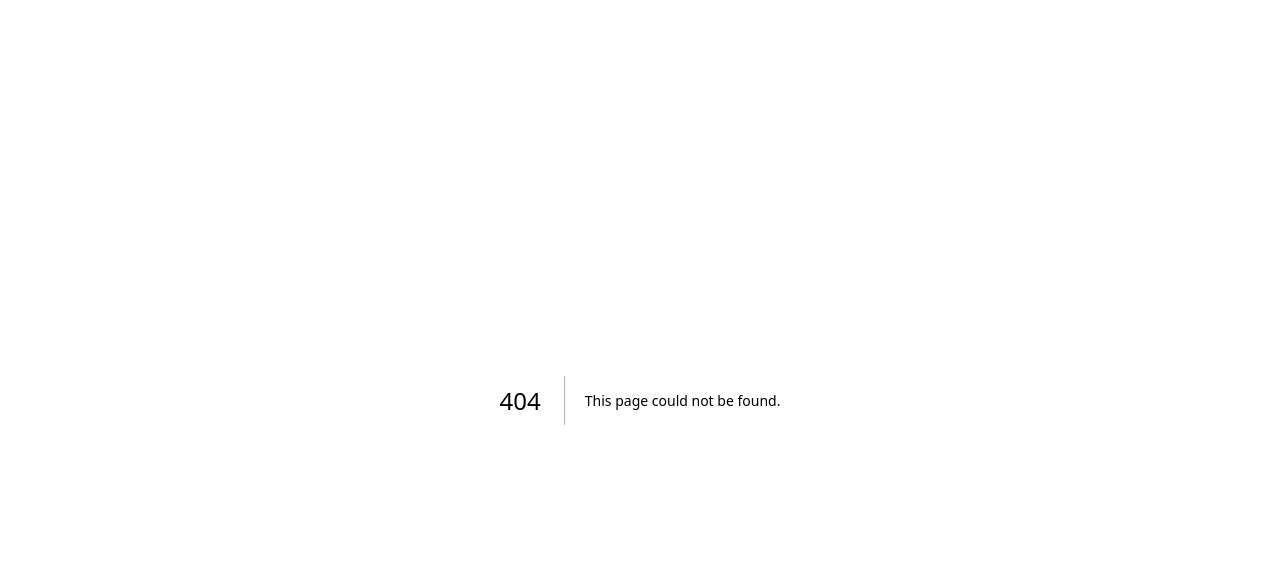
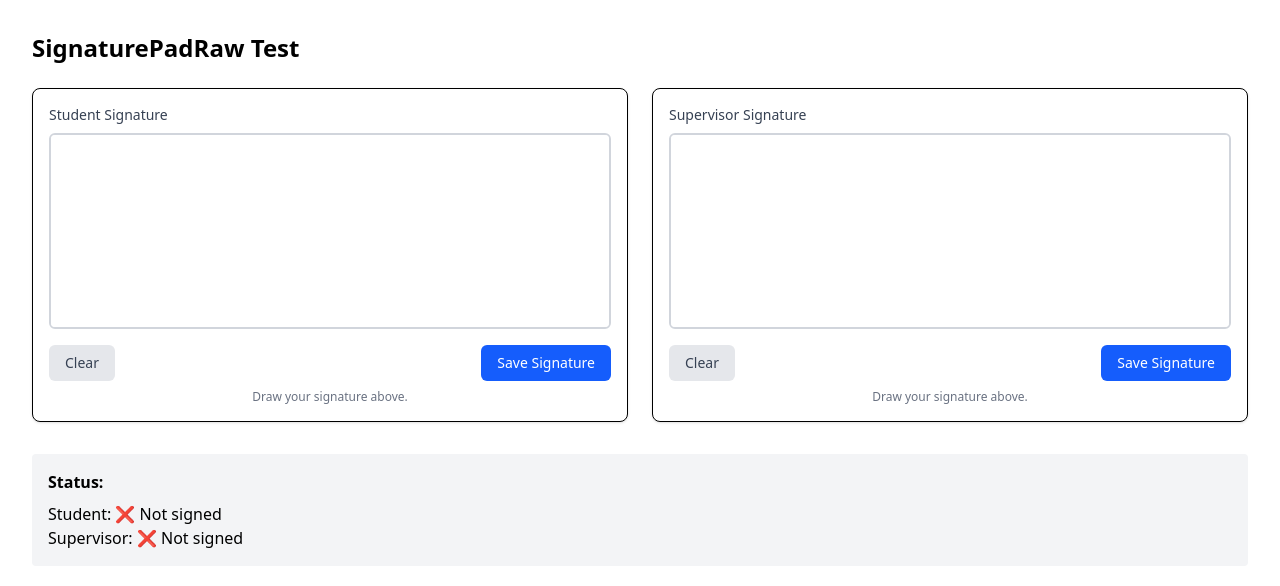
Before and after one commit to JzwylFSE/e-logbook, a Next.js app: page /signaturetest in a window 1280 px wide. Before the commit this address had no page. Shown: the top 586 px of the page. Built offline with nearby package versions, Linux system fonts and the light colour scheme.

Commit message:
signaturepad test

```diff
--- a/package.json
+++ b/package.json
@@ -22,7 +22,8 @@
     "react-datepicker": "^8.4.0",
     "react-dom": "^19.0.0",
     "react-signature-canvas": "^1.1.0-alpha.2",
-    "react-sketch-canvas": "^6.2.0"
+    "react-sketch-canvas": "^6.2.0",
+    "signature_pad": "^5.1.1"
   },
   "devDependencies": {
     "@eslint/eslintrc": "^3",
--- /dev/null
+++ b/src/app/signaturetest/page.js
@@ -0,0 +1,47 @@
+"use client";
+
+import { useState } from "react";
+import SignaturePadRaw from "@/components/SignaturePadRaw";
+
+export default function SignatureTest() {
+  const [studentSig, setStudentSig] = useState(null);
+  const [supervisorSig, setSupervisorSig] = useState(null);
+
+  const handleStudentSave = (signature) => {
+    console.log("🎯 Student Signature Saved:");
+    console.log("Signature data URL length:", signature?.length || 0);
+    console.log("Signature preview:", signature?.substring(0, 100));
+    setStudentSig(signature);
+  };
+
+  const handleSupervisorSave = (signature) => {
+    console.log("🎯 Supervisor Signature Saved:");
+    console.log("Signature data URL length:", signature?.length || 0);
+    console.log("Signature preview:", signature?.substring(0, 100));
+    setSupervisorSig(signature);
+  };
+
+  return (
+    <div className="p-8">
+      <h1 className="text-2xl font-bold mb-6">SignaturePadRaw Test</h1>
+
+      <div className="grid grid-cols-1 md:grid-cols-2 gap-6">
+        <SignaturePadRaw
+          label="Student Signature"
+          onSave={handleStudentSave}
+        />
+
+        <SignaturePadRaw
+          label="Supervisor Signature"
+          onSave={handleSupervisorSave}
+        />
+      </div>
+
+      <div className="mt-8 p-4 bg-gray-100 rounded">
+        <h2 className="font-bold mb-2">Status:</h2>
+        <p>Student: {studentSig ? "✅ Signed" : "❌ Not signed"}</p>
+        <p>Supervisor: {supervisorSig ? "✅ Signed" : "❌ Not signed"}</p>
+      </div>
+    </div>
+  );
+}
--- a/src/components/SignaturePad.jsx
+++ b/src/components/SignaturePad.jsx
@@ -17,9 +17,8 @@ export default function SignaturePad({ onSave, label }) {
   // State to track if the user is currently drawing on the canvas
   const [isDrawing, setIsDrawing] = useState(false);
 
-  /**
-   * Clears the signature canvas.
-   */
+
+   // Clears the signature canvas.
   const handleClear = () => {
     if (sigPad.current) { // Ensure the ref is not null before accessing its methods
       sigPad.current.clear();
--- /dev/null
+++ b/src/components/SignaturePadRaw.jsx
@@ -0,0 +1,102 @@
+'use client';
+
+import { useRef, useEffect, useState } from 'react';
+
+export default function SignaturePadRaw({ onSave, label }) {
+  const canvasRef = useRef(null);
+  const signaturePadRef = useRef(null);
+  const [isDrawing, setIsDrawing] = useState(false);
+
+  // Initialize signature_pad
+  useEffect(() => {
+    const initSignaturePad = async () => {
+      try {
+        // Dynamically import to avoid SSR issues
+        const SignaturePad = (await import('signature_pad')).default;
+
+        if (canvasRef.current) {
+          signaturePadRef.current = new SignaturePad(canvasRef.current, {
+            minWidth: 1,
+            maxWidth: 1,
+            penColor: 'black',
+            backgroundColor: 'rgb(255, 255, 255)'
+          });
+
+          // Set up event listeners
+          signaturePadRef.current.addEventListener('beginStroke', () => {
+            console.log("🖊️ Drawing started on:", label);
+            setIsDrawing(true);
+          });
+
+          signaturePadRef.current.addEventListener('endStroke', () => {
+            console.log("📝 Drawing ended on:", label);
+            setIsDrawing(false);
+          });
+        }
+      } catch (error) {
+        console.error('Error loading signature_pad:', error);
+      }
+    };
+
+    initSignaturePad();
+  }, [label]);
+
+  const handleClear = () => {
+    if (signaturePadRef.current) {
+      signaturePadRef.current.clear();
+      console.log("🧹 Signature cleared on:", label);
+      onSave(null);
+    }
+  };
+
+  const handleSave = () => {
+    if (signaturePadRef.current) {
+      if (signaturePadRef.current.isEmpty()) {
+        console.log("⚠️ Cannot save - signature pad is empty on:", label);
+        onSave(null);
+        return;
+      }
+
+      const signatureDataUrl = signaturePadRef.current.toDataURL();
+      console.log("✅ Signature saved successfully on:", label);
+      onSave(signatureDataUrl);
+    }
+  };
+
+  return (
+    <div className="border rounded-lg p-4 bg-white shadow-sm">
+      <label className="block text-sm font-medium text-gray-700 mb-2">
+        {label}
+      </label>
+
+      <div className="border-2 border-gray-300 rounded-md bg-gray-50 overflow-hidden">
+        <canvas
+          ref={canvasRef}
+          className="w-full h-48"
+          style={{ touchAction: 'none' }}
+        />
+      </div>
+
+      <div className="flex justify-between items-center mt-4">
+        <button
+          type="button"
+          onClick={handleClear}
+          className="px-4 py-2 text-sm bg-gray-200 text-gray-700 rounded-md hover:bg-gray-300"
+        >
+          Clear
+        </button>
+        <button
+          type="button"
+          onClick={handleSave}
+          className="px-4 py-2 text-sm bg-blue-600 text-white rounded-md hover:bg-blue-700"
+        >
+          Save Signature
+        </button>
+      </div>
+
+      <div className="text-center mt-2 text-xs text-gray-500">
+        {isDrawing ? "Drawing..." : "Draw your signature above."}
+      </div>
+    </div>
+  );
+}
```
Also changed, not shown: 1 other file (tests, documents, lock files or other folders).
